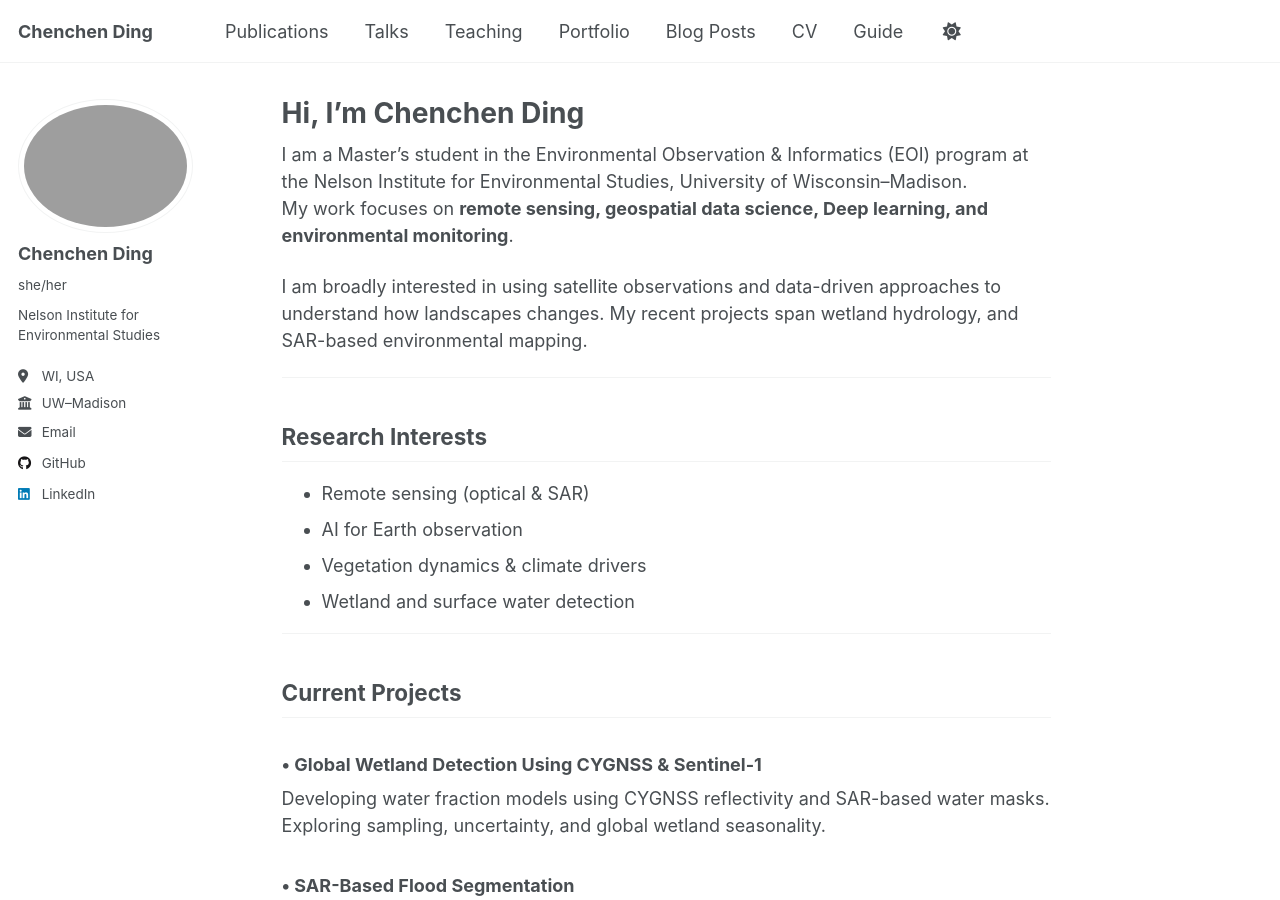
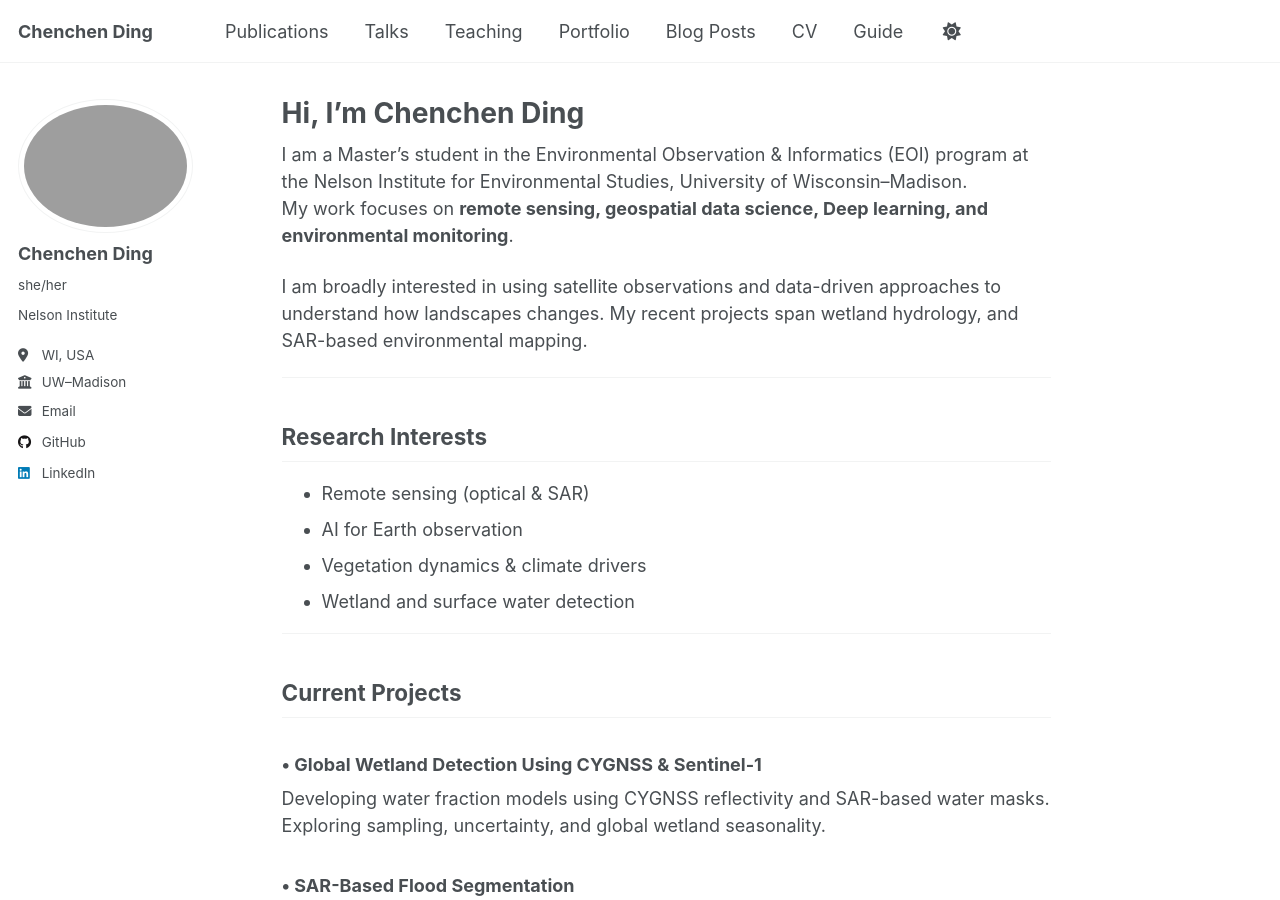
Before and after one commit to DCC0329/ChenchenDing.github.io, a Jekyll site: the page built from _pages/about.md, in a window 1280 px wide and 900 px high. Built offline with Jekyll 4.4.1, drawn with Linux system fonts in a browser that asks for light colours; a script that is not in the unit is left out.

Commit message:
Update _config.yml

```diff
--- a/_config.yml
+++ b/_config.yml
@@ -26,7 +26,7 @@ author:
   avatar           : "HapiGo_2025-11-18_00.24.03.png"
   name             : "Chenchen  Ding"
   pronouns         : "she/her"
-  bio              : "Nelson Institute for Environmental Studies"
+  bio              : "Nelson Institute "
   location         : "WI, USA"
   employer         : "UW–Madison"
   uri              : # URL
```
